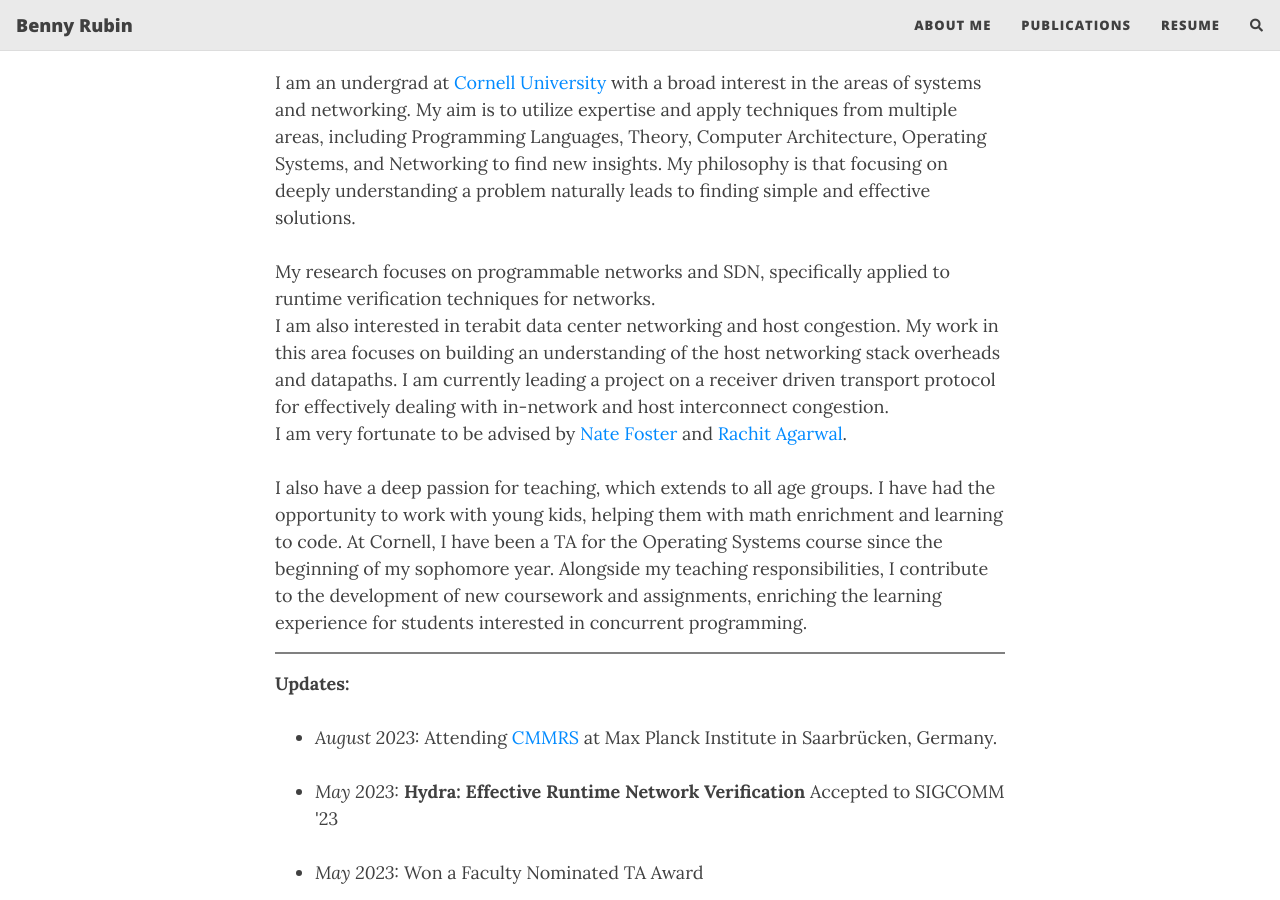
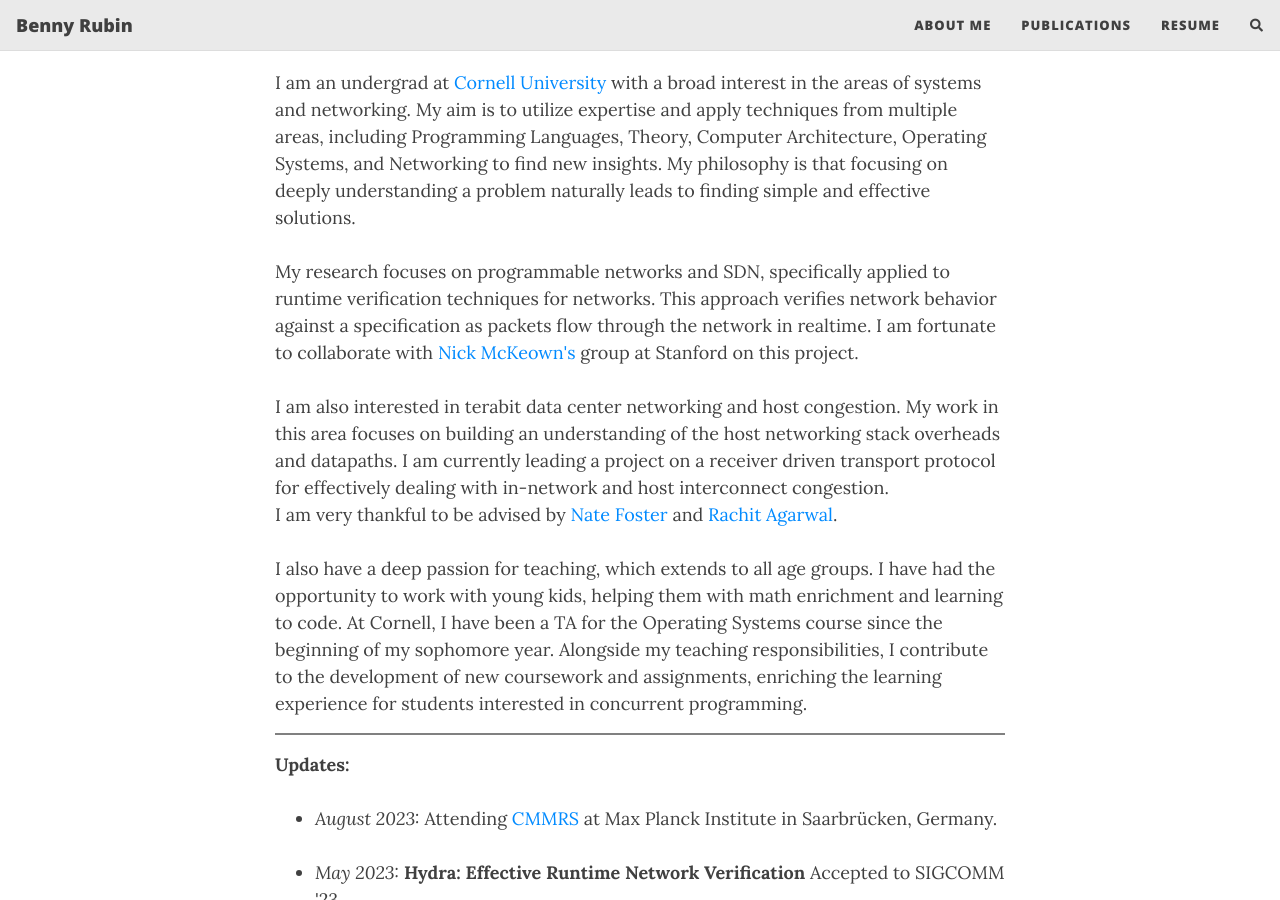
Before and after one commit to bennyrubin/bennyrubin.github.io, a Jekyll site: the page built from index.html, in a window 1280 px wide and 900 px high, scrolled down 349 px. Built offline with Jekyll 4.4.1, drawn with Linux system fonts in a browser that asks for light colours; nearby versions of some CDN libraries; the list of posts is cut into pages by our own code; comment, search, counter and statistics services are not loaded.

```diff
--- a/index.html
+++ b/index.html
@@ -15,12 +15,17 @@ to find new insights. My philosophy is that focusing on deeply understanding a p
 and effective solutions.<br><br>
 
 My research focuses on programmable networks and SDN, specifically applied to runtime verification
-techniques for networks. <br>
+techniques for networks. This approach verifies network behavior against a specification as packets flow
+through the network in realtime. I am fortunate to collaborate with <a href="http://yuba.stanford.edu/~nickm/">Nick
+    McKeown's</a>
+group at Stanford on this project.
+<br><br>
+
 
 I am also interested in terabit data center networking and host congestion. My work in this area focuses on building an
 understanding of the host networking stack overheads and datapaths. I am currently leading a project on a receiver
 driven transport protocol for effectively dealing with in-network and host interconnect congestion. <br> I am very
-fortunate to be advised by <a href="https://www.cs.cornell.edu/~jnfoster/">Nate Foster</a> and <a
+thankful to be advised by <a href="https://www.cs.cornell.edu/~jnfoster/">Nate Foster</a> and <a
     href="https://www.cs.cornell.edu/~ragarwal/">Rachit Agarwal</a>.<br><br>
 
 I also have a deep passion for teaching, which extends to all age groups. I have had the opportunity to work with young
--- a/resume.html
+++ b/resume.html
@@ -4,8 +4,7 @@ title: Resume
 use-site-title: true
 ---
 
-Download:
-<a href="./resume.pdf">Download resume</a>
+<a href="./resume.pdf">Download Resume</a>
 
 
 <div id="pdf" style="height: 800px;"></div>
```
Also changed, not shown: aboutme.md (+3 -4 lines), publications.md (+6 -4 lines), assets/img/headshot_copy.jpg (added), 5 other files.
